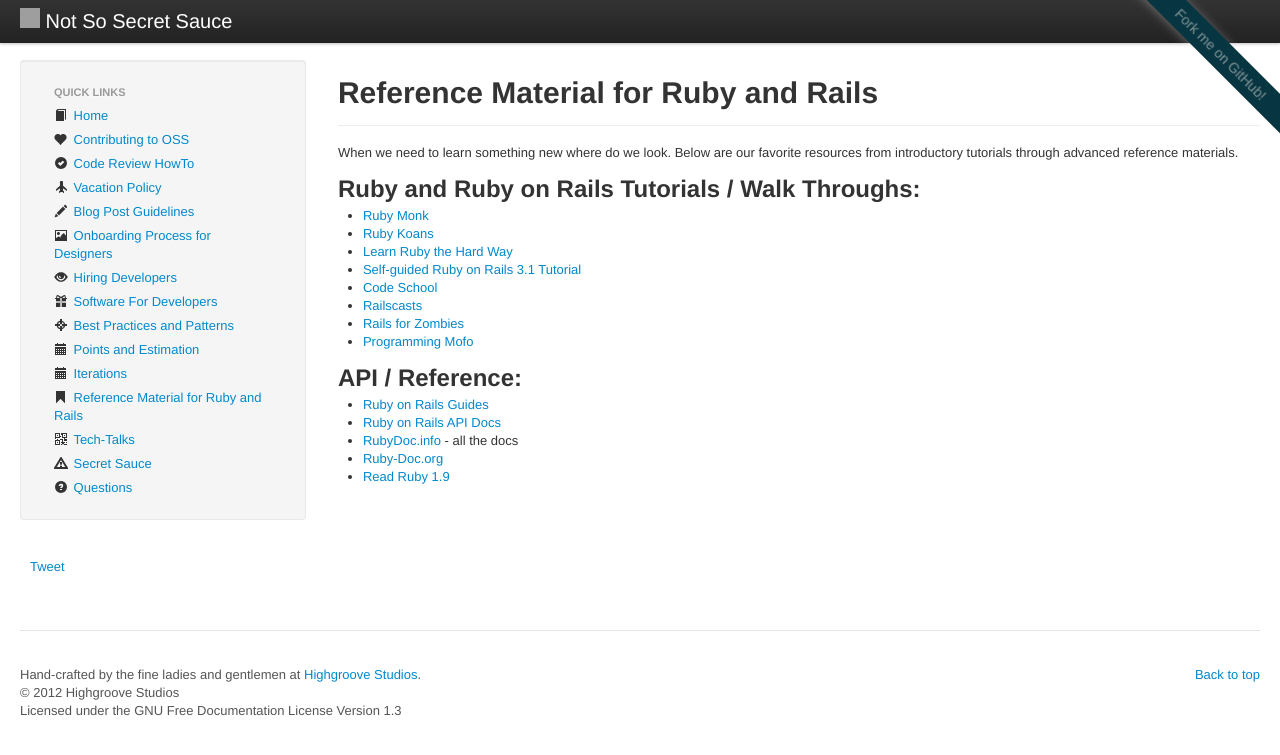
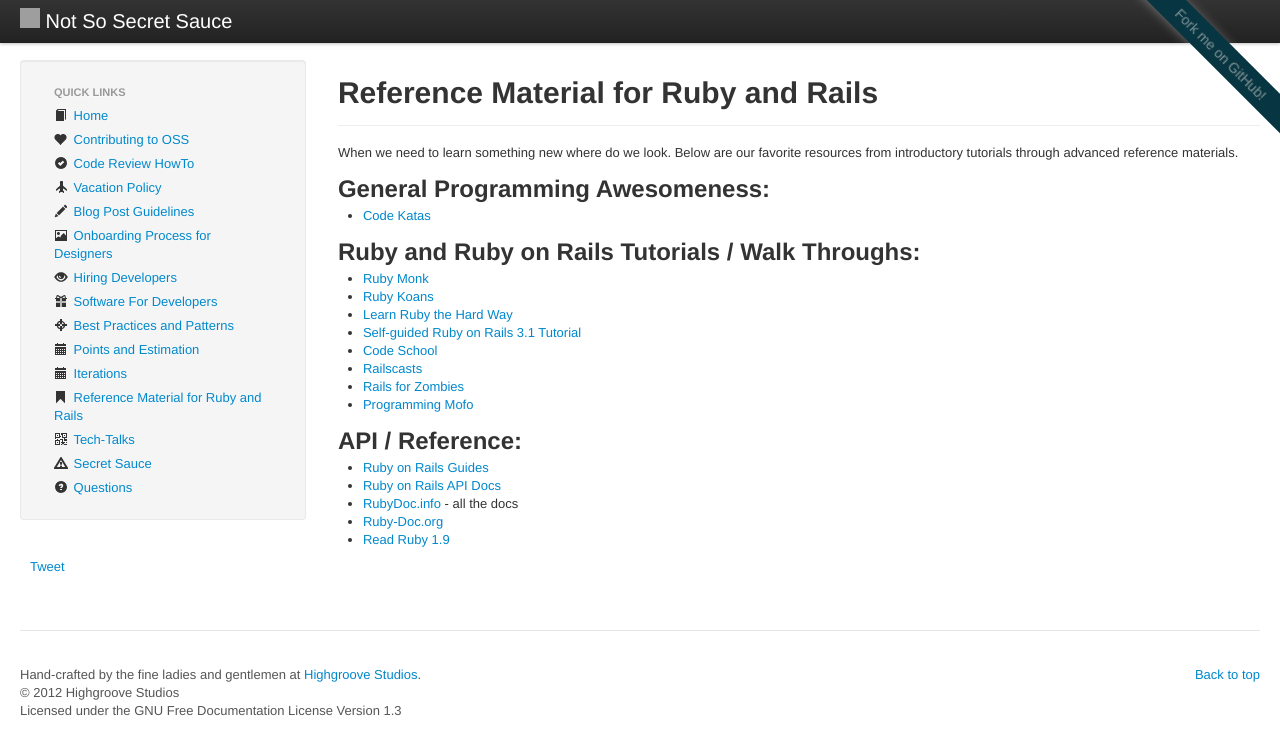
Before and after one commit to daveworth/not-so-secret-sauce, a Jekyll site: the page built from topics/reference-material.md, in a window 1280 px wide. Shown: the top 755 px of the page. Built offline with Jekyll 4.4.1, drawn with Linux system fonts in a browser that asks for light colours; nearby versions of some CDN libraries; comment, search, counter and statistics services are not loaded; grey boxes are pictures that could not be loaded.

Commit message:
Adds Code Katas to Resources

```diff
--- a/topics/reference-material.md
+++ b/topics/reference-material.md
@@ -6,6 +6,9 @@
 
 When we need to learn something new where do we look.  Below are our favorite
 resources from introductory tutorials through advanced reference materials.
+
+## General Programming Awesomeness:
+* [Code Katas](http://codekata.pragprog.com/2007/01/code_kata_backg.html#more)
 
 ## Ruby and Ruby on Rails Tutorials / Walk Throughs:
 * [Ruby Monk](http://rubymonk.com/)
```
